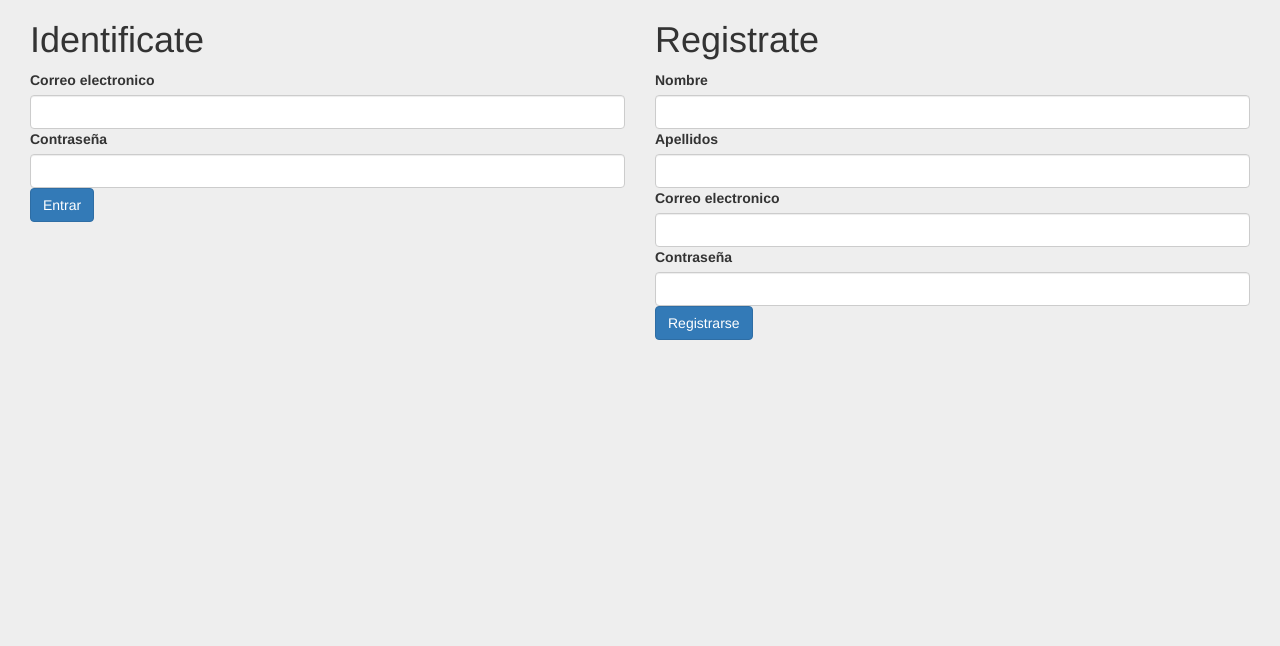
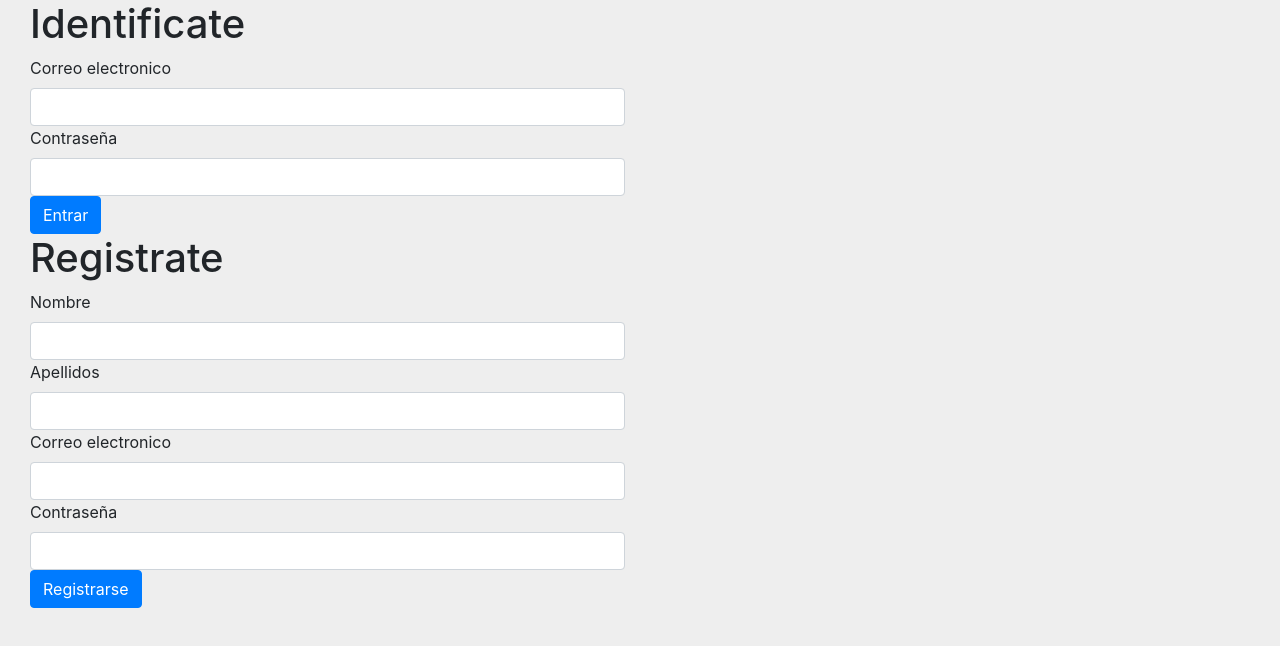
Before and after one commit to DanielOrtegaConesa/Musicfy, an Angular app in the folder client/: page / in a window 1280 px wide. Shown: the top 646 px of the page. Built offline with nearby package versions, Linux system fonts and the light colour scheme.

Commit message:
registro

```diff
--- a/client/src/app/app.component.html
+++ b/client/src/app/app.component.html
@@ -16,11 +16,12 @@
       <div>
         <label>Correo electronico</label>
         <input type="email" #email="ngModel" name="email" [(ngModel)]="user.email" class="form-control" required>
-        <span *ngIf="!email.valid && email.touched">El email es obligatorio</span>
+        <span *ngIf="!email.valid && email.touched" class="text-danger">El email es obligatorio</span>
       </div>
       <div>
         <label>Contraseña</label>
         <input type="password" #password="ngModel" name="password" [(ngModel)]="user.password" class="form-control" required>
+        <span *ngIf="!password.valid && password.touched" class="text-danger">La contraseña es obligatoria</span>
       </div>
 
       <input type="submit" value="Entrar" class="btn btn-primary">
@@ -29,22 +30,26 @@
 
   <div class="col-lg-6">
     <h1>Registrate</h1>
-    <form>
+    <form #registerForm="ngForm" (ngSubmit)="onSubmitRegister()">
       <div>
         <label>Nombre</label>
-        <input type="text" class="form-control" required>
+        <input type="text" #name="ngModel" name="name" [(ngModel)]="user_register.name" class="form-control" required>
+        <span *ngIf="!name.valid && name.touched" class="text-danger">El nombre es obligatorio</span>
       </div>
       <div>
         <label>Apellidos</label>
-        <input type="text" class="form-control" required>
+        <input type="text" #surname="ngModel" name="surname" [(ngModel)]="user_register.surname" class="form-control" required>
+        <span *ngIf="!surname.valid && surname.touched" class="text-danger">Los apellidos son obligatorios</span>
       </div>
       <div>
         <label>Correo electronico</label>
-        <input type="text" class="form-control" required>
+        <input type="email" #emailR="ngModel" name="emailR" [(ngModel)]="user_register.email" class="form-control" required>
+        <span *ngIf="!emailR.valid && emailR.touched" class="text-danger">El email es obligatorio</span>
       </div>
       <div>
         <label>Contraseña</label>
-        <input type="password" class="form-control" required>
+        <input type="password" #passwordR="ngModel" name="passwordR" [(ngModel)]="user_register.password" class="form-control" required>
+        <span *ngIf="!passwordR.valid && passwordR.touched" class="text-danger">La contraseña es obligatoria</span>
       </div>
 
       <input type="submit" value="Registrarse" class="btn btn-primary">
--- a/client/src/app/app.component.ts
+++ b/client/src/app/app.component.ts
@@ -12,6 +12,7 @@ import { TouchSequence } from 'selenium-webdriver';
 export class AppComponent implements OnInit{
   title = 'Musicfy';
   public user: User;
+  public user_register: User;
   public identity;
   public token;
   public errorMessage;
@@ -20,6 +21,7 @@ export class AppComponent implements OnInit{
     private _userService:UserService
   ){
     this.user = new User();
+    this.user_register = new User();
   }
 
   ngOnInit(){
@@ -67,4 +69,8 @@ export class AppComponent implements OnInit{
         }
       });
   }
+
+  public onSubmitRegister(){
+    console.log(this.user_register);
+  }
 }
--- a/client/src/index.html
+++ b/client/src/index.html
@@ -7,9 +7,11 @@
 
   <meta name="viewport" content="width=device-width, initial-scale=1">
   <link rel="icon" type="image/x-icon" href="favicon.ico">
-  <script src="https://code.jquery.com/jquery-3.3.1.min.js" integrity="sha256-FgpCb/KJQlLNfOu91ta32o/NMZxltwRo8QtmkMRdAu8=" crossorigin="anonymous"></script>
-  <link rel="stylesheet" href="https://maxcdn.bootstrapcdn.com/bootstrap/3.3.7/css/bootstrap.min.css" integrity="sha384-BVYiiSIFeK1dGmJRAkycuHAHRg32OmUcww7on3RYdg4Va+PmSTsz/K68vbdEjh4u" crossorigin="anonymous">
-  <script src="https://maxcdn.bootstrapcdn.com/bootstrap/3.3.7/js/bootstrap.min.js" integrity="sha384-Tc5IQib027qvyjSMfHjOMaLkfuWVxZxUPnCJA7l2mCWNIpG9mGCD8wGNIcPD7Txa" crossorigin="anonymous"></script>
+  <script src="https://code.jquery.com/jquery-3.3.1.slim.min.js" integrity="sha384-q8i/X+965DzO0rT7abK41JStQIAqVgRVzpbzo5smXKp4YfRvH+8abtTE1Pi6jizo" crossorigin="anonymous"></script>
+  <script src="https://cdnjs.cloudflare.com/ajax/libs/popper.js/1.14.3/umd/popper.min.js" integrity="sha384-ZMP7rVo3mIykV+2+9J3UJ46jBk0WLaUAdn689aCwoqbBJiSnjAK/l8WvCWPIPm49" crossorigin="anonymous"></script>
+  <script src="https://stackpath.bootstrapcdn.com/bootstrap/4.1.3/js/bootstrap.min.js" integrity="sha384-ChfqqxuZUCnJSK3+MXmPNIyE6ZbWh2IMqE241rYiqJxyMiZ6OW/JmZQ5stwEULTy" crossorigin="anonymous"></script>
+
+  <link rel="stylesheet" href="https://stackpath.bootstrapcdn.com/bootstrap/4.1.3/css/bootstrap.min.css" integrity="sha384-MCw98/SFnGE8fJT3GXwEOngsV7Zt27NXFoaoApmYm81iuXoPkFOJwJ8ERdknLPMO" crossorigin="anonymous">
 
   <link rel="stylesheet" href="assets/css/styles.css">
 </head>
```
